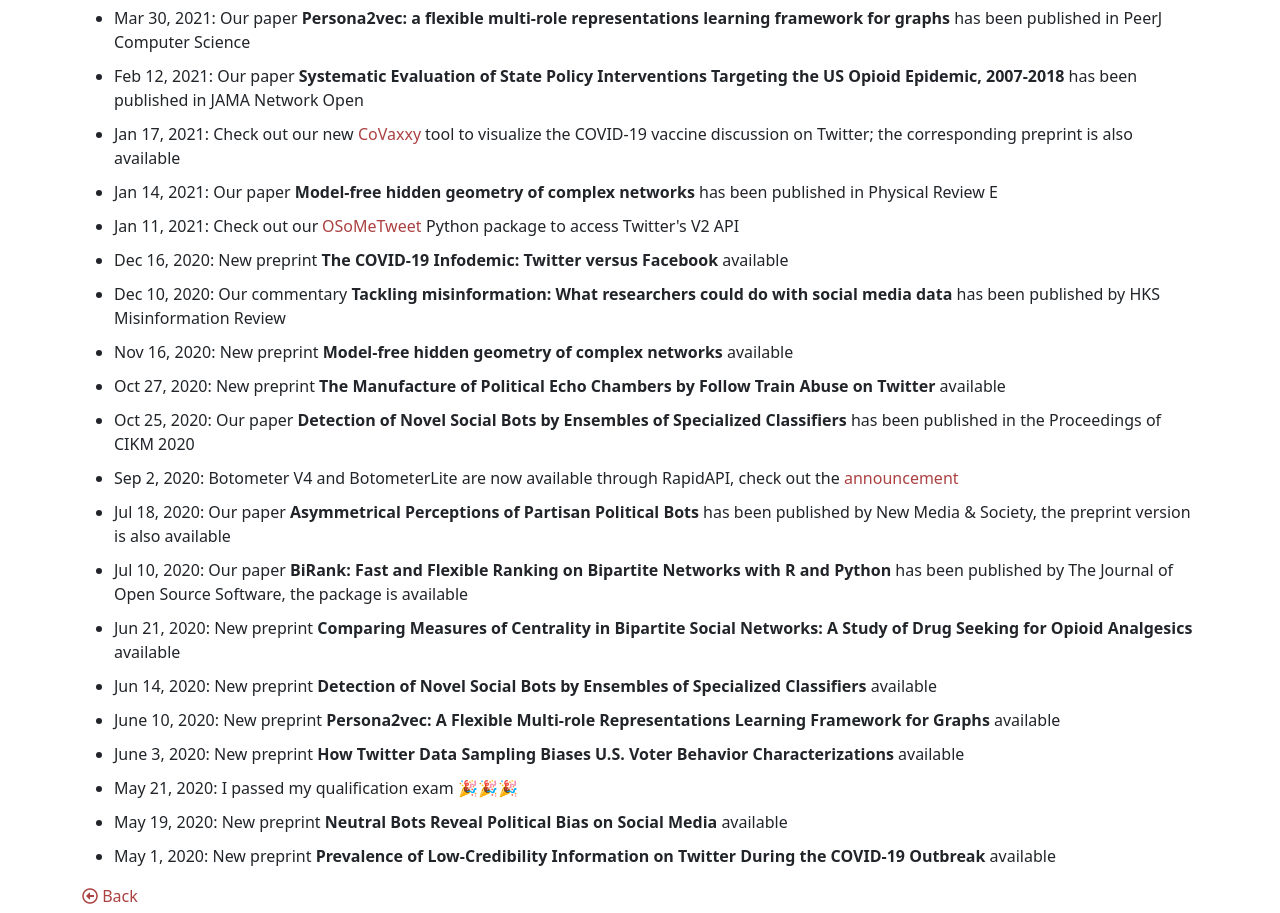
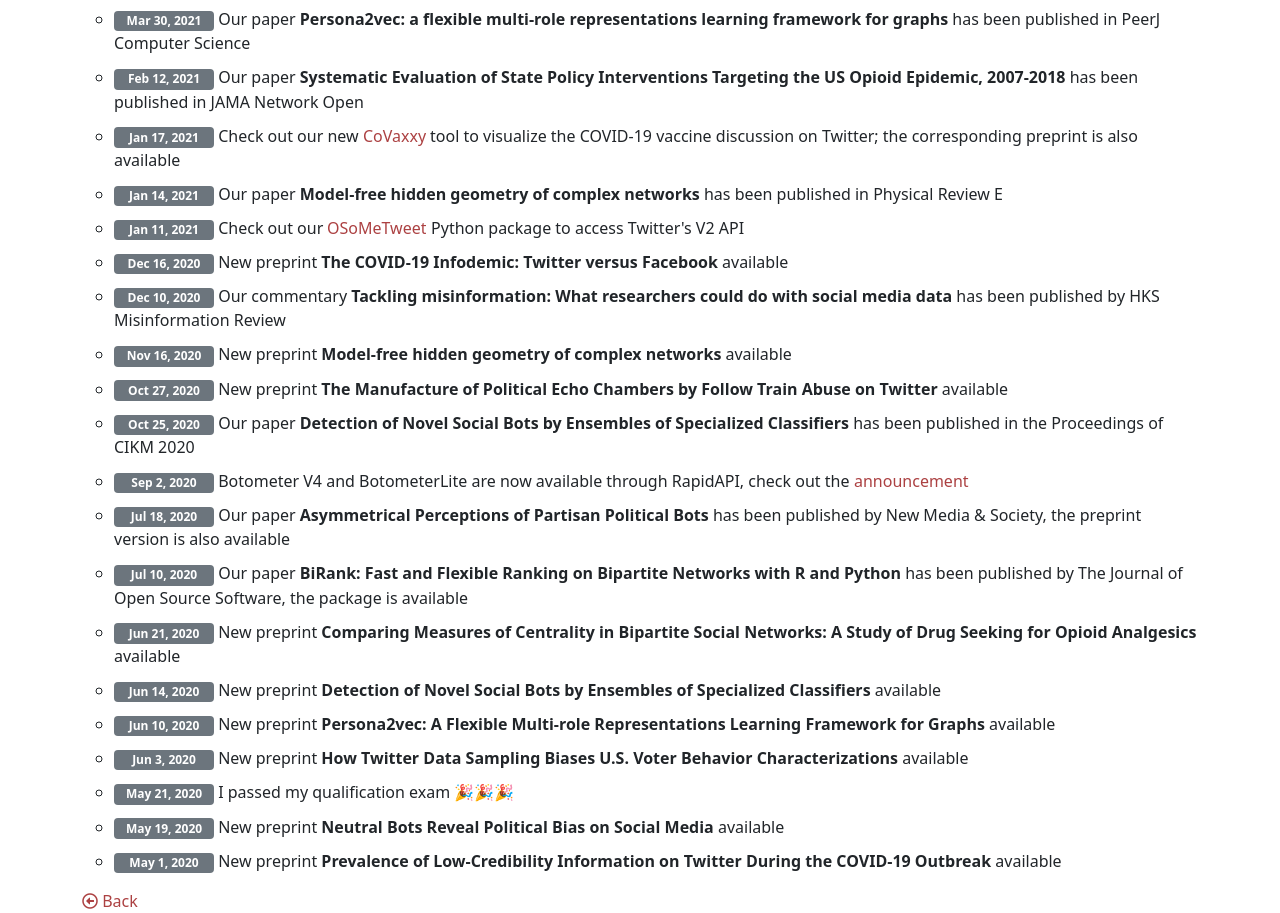
Before and after one commit to KaichengYang/homepage, a Vue app: page /news in a window 1280 px wide. Shown: the part 280-1193 px from the top of the page. Built offline with nearby package versions, Linux system fonts and the light colour scheme; some icons are missing.

Commit message:
fix news presentation

```diff
--- a/src/components/News.vue
+++ b/src/components/News.vue
@@ -3,7 +3,7 @@
     <div>
         <ul class="mt-3">
             <li v-for="news in news_to_show">
-                {{ news.date }}: <span v-html="news.msg"></span>
+                <span class="badge bg-secondary" style="display:inline-block; width:100px">{{ news.date }}</span> <span v-html="news.msg"></span>
             </li>
         </ul>
 
--- a/static/css/style.css
+++ b/static/css/style.css
@@ -82,6 +82,10 @@ a:hover:before, .hvr-underline-from-left:focus:before, .hvr-underline-from-left:
     color: white;
   }
 
+ul > li {
+    list-style-type: circle;
+  }
+
 li {
     margin-bottom: 10px;
 }
--- a/static/files/news.json
+++ b/static/files/news.json
@@ -76,11 +76,11 @@
         "msg": "New preprint <b>Detection of Novel Social Bots by Ensembles of Specialized Classifiers</b> available"
     },
     {
-        "date": "June 10, 2020",
+        "date": "Jun 10, 2020",
         "msg": "New preprint <b>Persona2vec: A Flexible Multi-role Representations Learning Framework for Graphs</b> available"
     },
     {
-        "date": "June 3, 2020",
+        "date": "Jun 3, 2020",
         "msg": "New preprint <b>How Twitter Data Sampling Biases U.S. Voter Behavior Characterizations</b> available"
     },
     {
```
